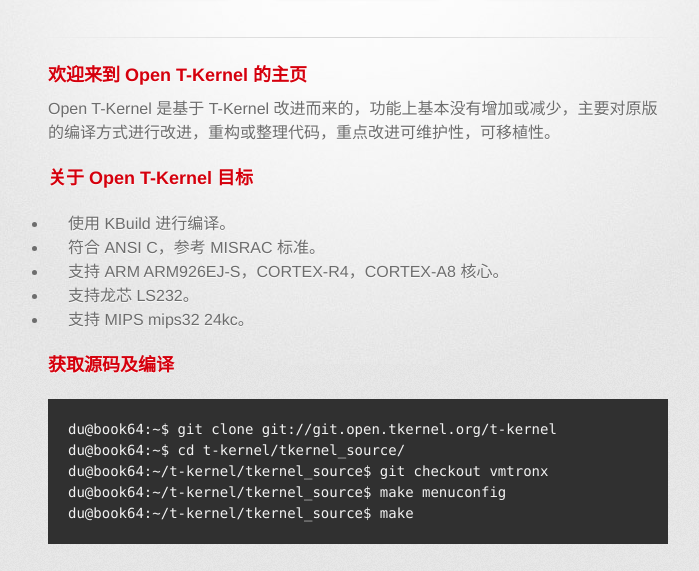
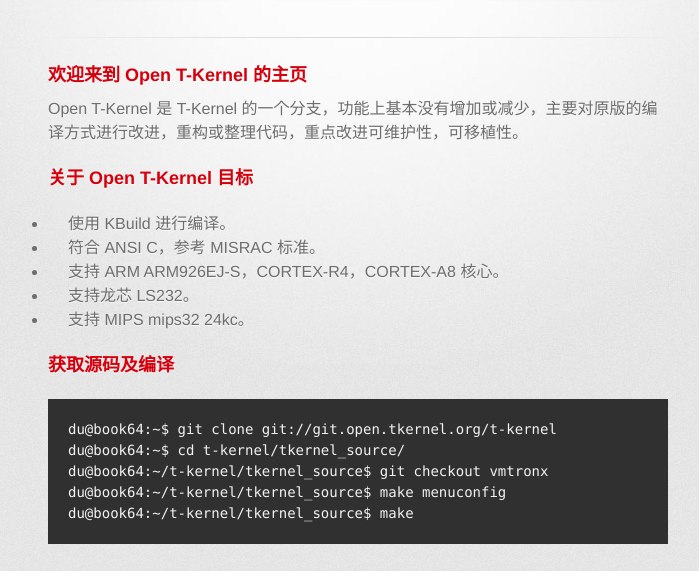
Before and after one commit to imgtec/open.tkernel.org, a plain HTML site: page index.html in a window 1280 px wide. Shown: the part 209-780 px from the top of the page, without its empty margins (282-981 px from the left). Drawn offline with Linux system fonts and the light colour scheme; a web font is replaced by a local one.

Commit message:
index: is a fork of t-kernel
Signed-off-by: Du Huanpeng <u74147@gmail.com>

```diff
--- a/index.html
+++ b/index.html
@@ -33,7 +33,7 @@
         <section id="main_content">
           <h3>欢迎来到 Open T-Kernel 的主页</h3>
 
-<p>Open T-Kernel 是基于 T-Kernel 改进而来的，功能上基本没有增加或减少，主要对原版的编译方式进行改进，重构或整理代码，重点改进可维护性，可移植性。</p>
+<p>Open T-Kernel 是 T-Kernel 的一个分支，功能上基本没有增加或减少，主要对原版的编译方式进行改进，重构或整理代码，重点改进可维护性，可移植性。</p>
 
 <h3>关于 Open T-Kernel 目标</h3>
 
```
